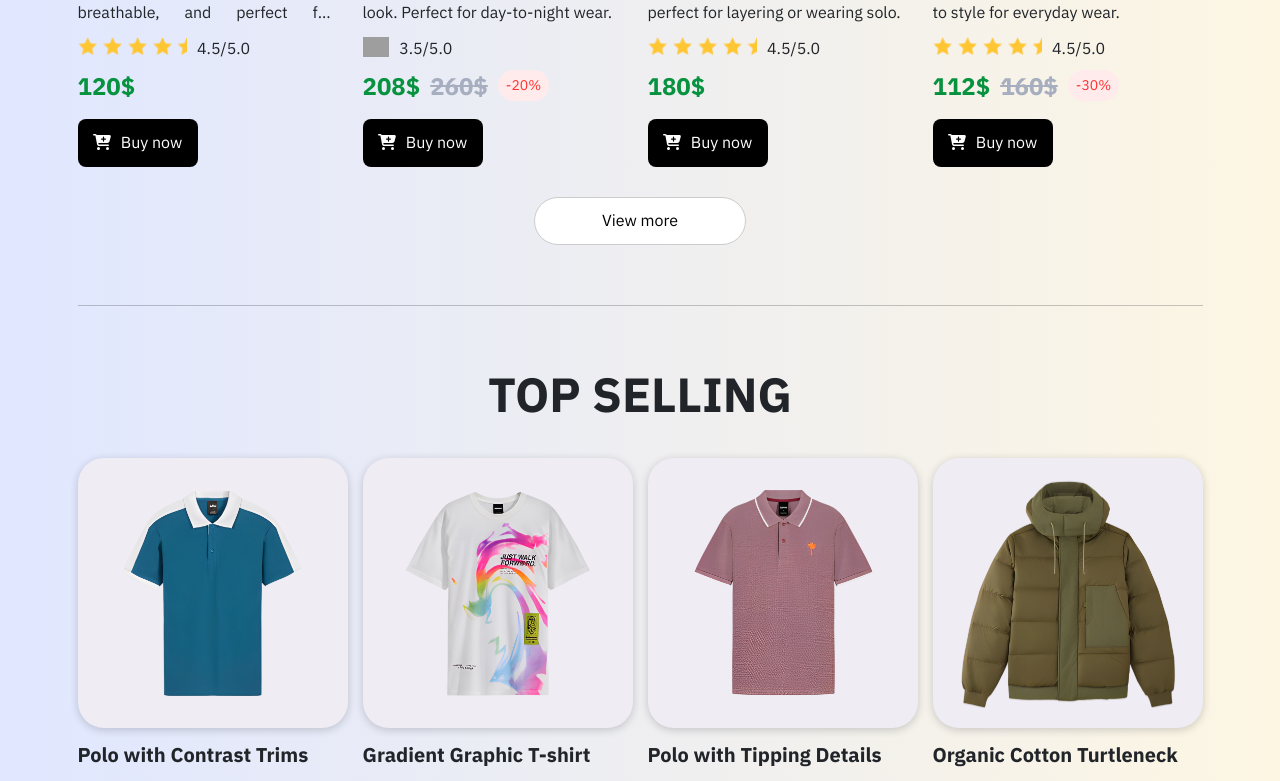
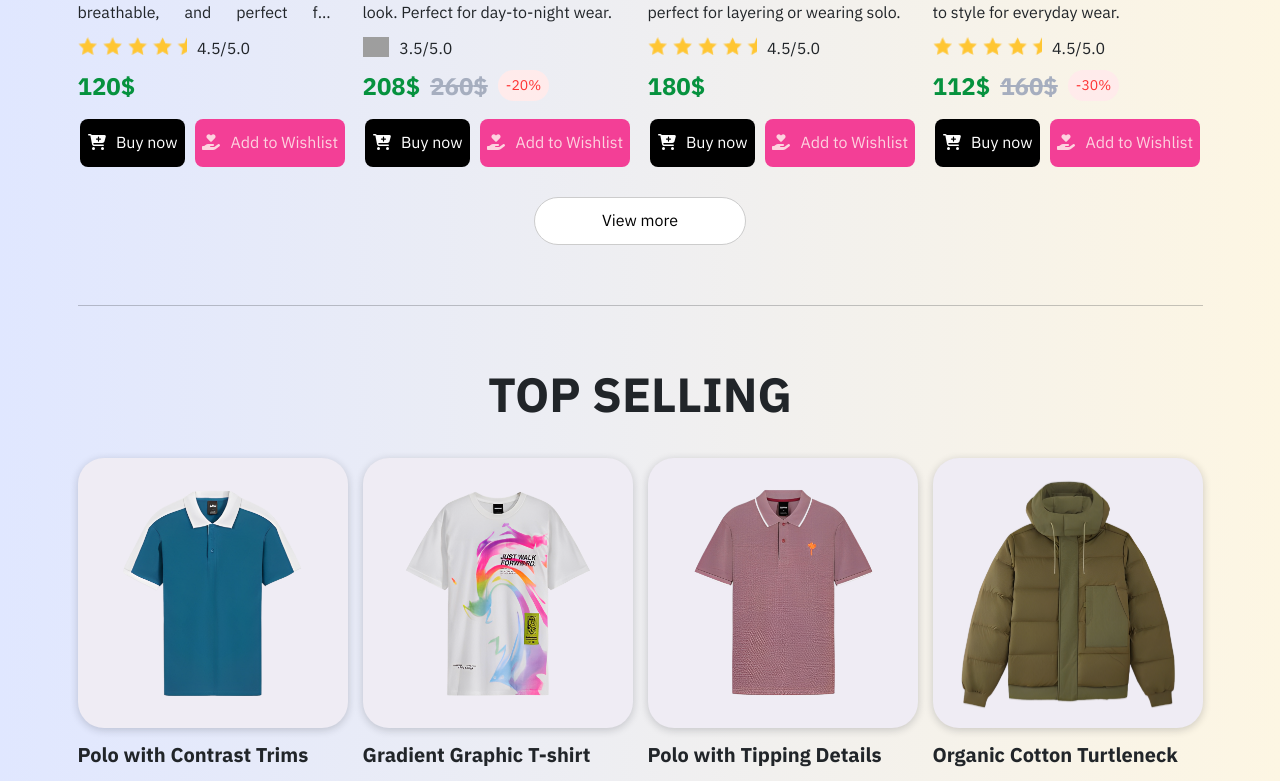
Before and after one commit to HoHoanNam/shop.co, a React (Create React App) app: page / in a window 1280 px wide. Shown: the part 1869-2650 px from the top of the page. Built offline with nearby package versions, Linux system fonts and the light colour scheme; grey boxes are pictures that could not be loaded.

Commit message:
Xây dựng UI phần Wishlist Button #1

```diff
--- a/src/components/Button/Button.module.scss
+++ b/src/components/Button/Button.module.scss
@@ -80,6 +80,25 @@
 
 .grayStyle {
   background-color: var(--gray);
+}
+
+// Wishlist style
+.square.wishlistStyle {
+  width: 160px;
+}
+
+.wishlistStyle {
+  color: #fdd3df;
+  border: transparent;
+  background-color: #f33f96;
+  transition: opacity 0.2s, transform 0.2s;
+
+  &:hover {
+    opacity: 0.7;
+    color: #fdd3df;
+    transform: scale(1.1);
+    background-color: #f33f96;
+  }
 }
 
 /* Class cho từng màu và viền đậm hơn 20% */
@@ -226,3 +245,13 @@
 .border-navy {
   border: 2px solid #333876;
 }
+
+// Responsive
+// Xử lý breakpoints từ 1200px -> 1399px (xl)
+@media screen and (min-width: 1200px) and (max-width: 1399.5px) {
+  .square.blackStyle,
+  .square.wishlistStyle {
+    width: auto;
+    padding: 0 7px;
+  }
+}
--- a/src/components/Button/index.js
+++ b/src/components/Button/index.js
@@ -31,6 +31,7 @@ function Button({
   long,
   grayStyle,
   blackStyle,
+  wishlistStyle,
   color,
   onClick,
 }) {
@@ -46,6 +47,7 @@ function Button({
       large,
       grayStyle,
       blackStyle,
+      wishlistStyle,
       [borderClass]: borderClass,
       [backgroundClass]: backgroundClass,
     }),
--- a/src/components/Card/Card.module.scss
+++ b/src/components/Card/Card.module.scss
@@ -48,6 +48,20 @@
   border-radius: 999px;
   color: #ff3333;
   background-color: #ffebeb;
+}
+
+.buttons {
+  gap: 10px;
+  display: flex;
+  flex-wrap: wrap;
+  align-items: center;
+  justify-content: center;
+
+  .button {
+    display: inline-flex;
+    align-items: center;
+    justify-content: center;
+  }
 }
 
 // Breakpoints
--- a/src/components/Card/index.js
+++ b/src/components/Card/index.js
@@ -2,7 +2,7 @@ import { Fragment, useContext } from 'react';
 import classNames from 'classnames/bind';
 import { useNavigate } from 'react-router-dom';
 import { FontAwesomeIcon } from '@fortawesome/react-fontawesome';
-import { faCartPlus } from '@fortawesome/free-solid-svg-icons';
+import { faCartPlus, faHandHoldingHeart } from '@fortawesome/free-solid-svg-icons';
 
 import styles from './Card.module.scss';
 import Button from '~/components/Button';
@@ -26,6 +26,14 @@ function Card({ className, product }) {
     addToast({
       type: 'success',
       content: 'Product has been added to cart!',
+      duration: 3000, // Có thể tùy chỉnh duration tại đây
+    });
+  };
+
+  const handleAddToWishlist = () => {
+    addToast({
+      type: 'wishlist',
+      content: 'Product has been added to wishlist!',
       duration: 3000, // Có thể tùy chỉnh duration tại đây
     });
   };
@@ -66,11 +74,20 @@ function Card({ className, product }) {
         </div>
       </div>
 
-      {/* Buy button */}
-      <div className="d-inline-block" onClick={handleBuyNow}>
-        <Button square blackStyle leftIcon={<FontAwesomeIcon icon={faCartPlus} />}>
-          Buy now
-        </Button>
+      <div className={cx('buttons')}>
+        {/* Buy button */}
+        <div className={cx('button')} onClick={handleBuyNow}>
+          <Button square blackStyle leftIcon={<FontAwesomeIcon icon={faCartPlus} />}>
+            Buy now
+          </Button>
+        </div>
+
+        {/* Wishlist button */}
+        <div className={cx('button')} onClick={handleAddToWishlist}>
+          <Button square wishlistStyle leftIcon={<FontAwesomeIcon icon={faHandHoldingHeart} />}>
+            Add to Wishlist
+          </Button>
+        </div>
       </div>
     </Fragment>
   );
--- a/src/components/GlobalStyles/GlobalStyles.scss
+++ b/src/components/GlobalStyles/GlobalStyles.scss
@@ -64,6 +64,14 @@ a[href] {
       width: 100%;
       height: 410px;
     }
+
+    .Card_product-desc__V4s-E {
+      display: -webkit-box;
+      -webkit-box-orient: vertical;
+      -webkit-line-clamp: 2; /* Giới hạn tối đa 2 dòng */
+      overflow: hidden; /* Ẩn nội dung vượt quá */
+      text-overflow: ellipsis; /* Hiển thị dấu ba chấm */
+    }
   }
 }
 
@@ -87,6 +95,21 @@ a[href] {
       white-space: nowrap; /* Ngăn văn bản xuống dòng */
       overflow: hidden; /* Ẩn nội dung vượt quá kích thước container */
       text-overflow: ellipsis; /* Hiển thị dấu ba chấm khi văn bản bị cắt */
+    }
+
+    // Style cho nút Buy now và Add to Wishlist
+    ~ .Card_buttons__fSQvW {
+      flex-direction: column;
+
+      .Card_button__jIqww {
+        width: 100%;
+
+        .Button_square__i7jDA.Button_blackStyle__tZ8RZ,
+        .Button_square__i7jDA.Button_wishlistStyle__JKN3x {
+          width: 100%;
+          padding: 0 8px; // Giảm padding
+        }
+      }
     }
   }
 }
--- a/src/components/Toast/Toast.module.scss
+++ b/src/components/Toast/Toast.module.scss
@@ -47,6 +47,11 @@
   background-color: hsl(221, 90%, 67%);
 }
 
+.toast-message.toast-wishlist {
+  color: #fdd3df;
+  background-color: #f33f96;
+}
+
 // Keyframes cho animation
 @keyframes slideInLeft {
   from {
@@ -69,3 +74,15 @@
 .fade-out {
   animation: fadeOut linear 1s forwards;
 }
+
+// Responsive
+// Xử lý breakpoint từ 0px -> 575px (none)
+@media screen and (max-width: 575.5px) {
+  .toast-wrapper {
+    right: 22px;
+  }
+
+  .toast-message {
+    width: 300px;
+  }
+}
--- a/src/components/Toast/ToastMessage/index.js
+++ b/src/components/Toast/ToastMessage/index.js
@@ -5,6 +5,7 @@ import {
   faCircleExclamation,
   faCircleInfo,
   faCircleXmark,
+  faFaceKissWinkHeart,
   faTriangleExclamation,
 } from '@fortawesome/free-solid-svg-icons';
 
@@ -23,6 +24,8 @@ function ToastMessage({ toast, onClose }) {
         return <FontAwesomeIcon icon={faTriangleExclamation} />;
       case 'info':
         return <FontAwesomeIcon icon={faCircleInfo} />;
+      case 'wishlist':
+        return <FontAwesomeIcon icon={faFaceKissWinkHeart} />;
       default:
         return null;
     }
@@ -38,6 +41,8 @@ function ToastMessage({ toast, onClose }) {
         return 'toast-warning';
       case 'info':
         return 'toast-info';
+      case 'wishlist':
+        return 'toast-wishlist';
       default:
         return null;
     }
@@ -48,11 +53,11 @@ function ToastMessage({ toast, onClose }) {
       {/* Header */}
       <div className={classNames(cx('toast-header'), 'row align-items-center mb-3')}>
         {/* Icon */}
-        <div className="col-md-2">{getToastIcon()}</div>
+        <div className="col-2">{getToastIcon()}</div>
         {/* Type */}
-        <div className="col-md-8 fw-semibold text-capitalize">{toast.type}</div>
+        <div className="col-8 fw-semibold text-capitalize">{toast.type}</div>
         {/* Close button */}
-        <div className="col-md-2 d-inline-flex justify-content-end">
+        <div className="col-2 d-inline-flex justify-content-end">
           <span className={cx('close-btn')} onClick={() => onClose(toast.id)}>
             <FontAwesomeIcon icon={faCircleXmark} />
           </span>
@@ -61,9 +66,9 @@ function ToastMessage({ toast, onClose }) {
 
       {/* Content */}
       <div className="row">
-        <div className="col-md-2"></div>
-        <div className="col-md-8 fs-2">{toast.content}</div>
-        <div className="col-md-2"></div>
+        <div className="col-2"></div>
+        <div className="col-8 fs-2">{toast.content}</div>
+        <div className="col-2"></div>
       </div>
     </div>
   );
--- a/src/pages/Category/index.js
+++ b/src/pages/Category/index.js
@@ -49,7 +49,7 @@ function Category() {
 
     // Dọn dẹp event listener khi component unmount
     return () => window.removeEventListener('resize', debouncedHandleResize);
-  }, []);
+  }, [debouncedHandleResize]);
 
   return (
     <Toast>
--- a/src/pages/Home/index.js
+++ b/src/pages/Home/index.js
@@ -93,7 +93,7 @@ function Home() {
 
     // Cleanup function
     return () => window.removeEventListener('resize', debouncedHandleResize);
-  }, []);
+  }, [debouncedHandleResize]);
 
   // Slice product lists based on itemsPerBreakpoint
   const newArrivalsItems = useMemo(() => products.newArrivals.slice(0, itemsPerBreakpoint), [itemsPerBreakpoint]);
--- a/src/pages/ProductDetail/index.js
+++ b/src/pages/ProductDetail/index.js
@@ -134,8 +134,8 @@ function ProductDetail() {
                 <span className={cx('section-title')}>Choose Size:</span>
                 <div className={classNames(cx('size-list'), 'row g-4')}>
                   {product.sizes.map((item, index) => (
-                    <div className={classNames(cx('size-item'), 'col-6 col-lg-3')}>
-                      <Button key={index} className={classNames(cx('size-btn'), 'text-capitalize')} pill grayStyle>
+                    <div className={classNames(cx('size-item'), 'col-6 col-lg-3')} key={index}>
+                      <Button className={classNames(cx('size-btn'), 'text-capitalize')} pill grayStyle>
                         {item}
                       </Button>
                     </div>
```
